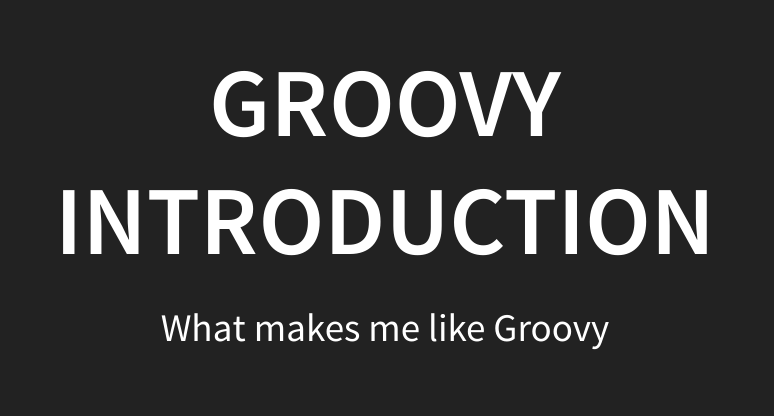
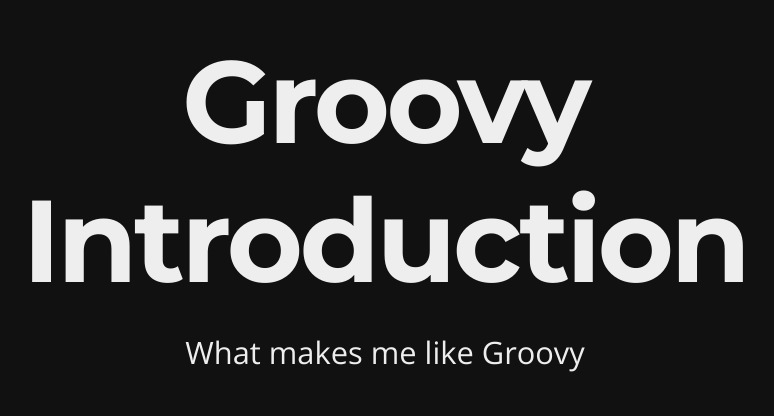
Before and after one commit to xsenechal/groovy_presentation, a website: page index.html in a window 1280 px wide. Shown: the part 167-583 px from the top of the page, without its empty margins (255-1029 px from the left). Drawn offline with nearby package versions, Linux system fonts and the light colour scheme; files that its build step writes are made by us from their sources.

Commit message:
change theme

```diff
--- a/index.html
+++ b/index.html
@@ -7,7 +7,7 @@
 		<title>reveal.js</title>
 
 		<link rel="stylesheet" href="css/reveal.css">
-		<link rel="stylesheet" href="css/theme/black.css">
+		<link rel="stylesheet" href="css/theme/night.css">
 
 		<!-- Theme used for syntax highlighting of code -->
 		<link rel="stylesheet" href="lib/css/zenburn.css">
@@ -272,6 +272,8 @@
 			Reveal.initialize({
  				controls: false,
 				history: true,
+				transition: 'concave', // none/fade/slide/convex/concave/zoom
+
 
 				// More info https://github.com/hakimel/reveal.js#dependencies
 				dependencies: [
```
